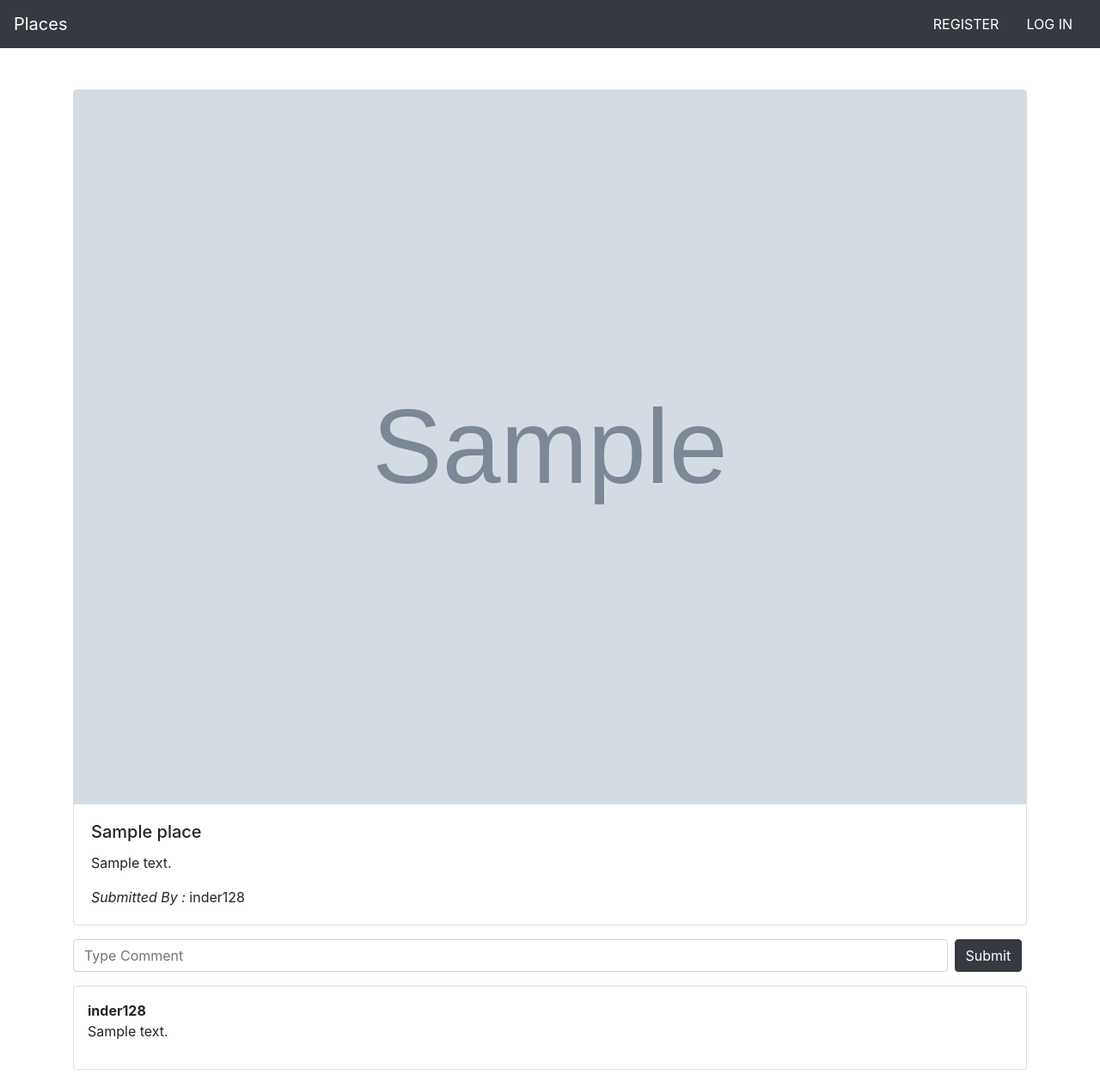
After one commit to inder128/Places, a Django app: page /1 in a window 1280 px wide. The commit adds this page. Shown: the top 1258 px of the page at 86% size. Run offline with Django 3.2, Linux system fonts and the light colour scheme; data comes from the database, SQL or seed files in the repository; both versions use the stored data as it was after the commit; tables that the repository leaves empty hold one stand-in row (values such as "Sample post"); grey boxes marked "Sample" are stand-in pictures; some libraries are stand-ins or nearby versions.

Commit message:
add comments and edit place

```diff
--- a/App/urls.py
+++ b/App/urls.py
@@ -4,4 +4,8 @@ from . import views
 urlpatterns = [
 	path('', views.Home),
 	path('new/', views.NewPlace),
+	path('<int:id>', views.Place),
+	path('<int:id>/edit', views.EditPlace),
+	path('<int:id>/addcomment', views.AddComment),
+	path('<int:id>/deletecomment/<int:cid>', views.DeleteComment),
 ]
--- a/App/views.py
+++ b/App/views.py
@@ -8,15 +8,19 @@ import requests
 
 
 def Home(request):
+	# get request to home page
 	return render(request, 'pages/home.html', {'places': PlaceTable.objects.all()})
 
-def NewPlace(request):
+def NewPlace(request, newCopy = False):
+	# get request to add form page
 	if request.method == "GET":
-		if(request.user.is_authenticated):
+		if request.user.is_authenticated:
 			return render(request, 'pages/placeForm.html', {'form': PlaceForm()})
 		else:
 			messages.error(request, "Please login first!!!")
 			return redirect('/login')
+
+	# to add a place
 	if request.method == "POST":
 		form = PlaceForm(request.POST, request.FILES)
 		imagesList = request.FILES.getlist('images')
@@ -30,5 +34,74 @@ def NewPlace(request):
 			place.save()
 			for image in imagesList:
 				Image(place = place, image = image).save()
-			messages.success(request, "Successfuly added Place!!!")
+			if newCopy:
+				return place
+			messages.success(request, "Operation Successful!!!")
+			return redirect('/' + str(place.id))
+		else:
+			messages.success(request, "Can't Add Place. Something went wrong!!!")
+			return redirect('/')
+
+
+def Place(request, id):
+	# to get the place
+	if request.method == "GET":
+		place = PlaceTable.objects.filter(id = id)[0]
+		images = Image.objects.filter(place = place)
+		return render(request, 'pages/place.html', {'place': place, 'images':images})
+
+	place = PlaceTable.objects.filter(id = id)[0]
+
+	if place.author.id != request.user.id:
+		messages.error(request, "You are not the auther of this Place. So, You are not allowed to do this operation!!!")
+		return redirect('/' + str(id))
+
+	# to delete this place
+	if request.GET.get('method') == "DELETE":
+		Image.objects.filter(place = place).delete()
+		place.comments.all().delete()
+		place.delete()
+		messages.success(request, "Successfuly deleted Place!!!")
 		return redirect('/')
+
+	# to update the place
+	if request.method == "POST":
+		Image.objects.filter(place = place).delete()
+		newPlace = NewPlace(request, True)
+		newPlace.comments.set(place.comments.all())
+		place.delete()
+		return redirect('/' + str(newPlace.id))
+
+
+
+
+def EditPlace(request, id):
+	place = PlaceTable.objects.filter(id=id)[0]
+	if place.author.id != request.user.id:
+		messages.error(request, "You are not allowed to edit this place!!!")
+		return redirect('/' + str(id))
+	return render(request, 'pages/editPlaceForm.html', {'place' : place,'form': PlaceForm()})
+
+def AddComment(request, id):
+	if request.user.is_authenticated:
+		place = PlaceTable.objects.filter(id=id)[0]
+		text = request.POST.get('text')
+		author = request.user
+		comment = Comment(text=text, author=author)
+		comment.save()
+		place.comments.add(comment)
+		place.save()
+		messages.success(request, "Successfuly added comment!!!")
+		return redirect('/' + str(id))
+	else:
+		messages.error(request, "Please login first!!!")
+		return redirect('/login')
+
+def DeleteComment(request, id, cid):
+	comment = Comment.objects.filter(id = cid)[0]
+	if comment.author.id != request.user.id:
+		messages.error(request, "You are not allowed to delete this Comment!!!")
+	else:
+		comment.delete()
+		messages.success(request, "Successfuly deleted comment!!!")
+	return redirect('/' + str(id))
--- /dev/null
+++ b/templates/pages/place.html
@@ -0,0 +1,72 @@
+{% extends 'base.html' %}
+
+{% block content %}
+<div class="container">
+	<div class="card mb-3 mt-5">
+		<img src="/media/{{ images.0.image }}" class="card-img-top">
+		<div class="card-body">
+			<h5 class="card-title">{{ place.name }}</h5>
+			<p class="card-text">{{ place.description }}</p>
+			<p class="card-text float-left"><em>Submitted By : </em> {{ place.author.username }}</p>
+			{% if user.id == place.author.id %}
+				<a class="btn btn-xs btn-warning float-right" href="/{{ place.id }}/edit" >Edit</a>
+				<form class="delete-form float-right mr-3" action="/{{ place.id }}?method=DELETE" method="POST" >{% csrf_token %}
+					<button class="btn btn-xs btn-danger">DELETE</button>
+				</form>
+			{% endif %}
+		</div>
+	</div>
+
+	<form class="form-inline mb-3" action="/{{ place.id }}/addcomment" method="POST"> {% csrf_token %}
+		<input type="text" class="form-control col-11 mr-2" placeholder="Type Comment" name="text">
+		<button type="submit" class="btn btn-dark">Submit</button>
+	</form>
+
+	<div class="card p-3 mb-3">
+		<div class="row">
+			{% for comment in place.comments.all %}
+					<div class="col-11">
+						<strong>{{ comment.author.username }}</strong>
+						<p>{{ comment.text }}</p>
+					</div>
+					{% if user.id == comment.author.id %}
+						<form class="col3" action="/{{ place.id }}/deletecomment/{{ comment.id }}?method=DELETE" method="POST"> {% csrf_token %}
+							<button class="btn btn-xs btn-danger">Delete</button>
+						</form>
+					{% endif %}
+			{% endfor %}
+		</div>
+	</div>
+
+	<div id="map">
+	</div>
+</div>
+{% endblock %}
+
+{% block css %}
+<style>
+	#map {
+	height: 500px;
+	width: 500px;
+	}
+	html, body {
+	height: 100%;
+	margin: 0;
+	padding: 0;
+	}
+</style>
+{% endblock %}
+
+{% block js %}
+	<script>
+	var map;
+	function initMap() {
+		map = new google.maps.Map(document.getElementById('map'), {
+		center: {lat:parseFloat('{{place.lat}}') , lng:parseFloat('{{place.lng}}')},
+		zoom: 14
+		});
+	}
+	</script>
+	<script src="https://maps.googleapis.com/maps/api/js?key=AIzaSyBiAJZoPr2LmHh9CRquaUYqIaZuvx4IxIE&callback=initMap"
+	async defer></script>
+{% endblock %}
--- a/templates/pages/placeForm.html
+++ b/templates/pages/placeForm.html
@@ -3,7 +3,7 @@
 {% block content %}
 <div class="container" style="width:50%">
 		<h1 class="text-center mt-5">ADD A NEW PLACE</h1>
-		<form action="/new/" id="placeForm" method="POST" enctype="multipart/form-data">{% csrf_token %}
+		<form action="/new/" method="POST" enctype="multipart/form-data">{% csrf_token %}
 			{% for field in form %}
 				{{field}}
 			{% endfor %}
```
Also changed, not shown: templates/pages/editPlaceForm.html (added, +21 -0 lines), db.sqlite3.
